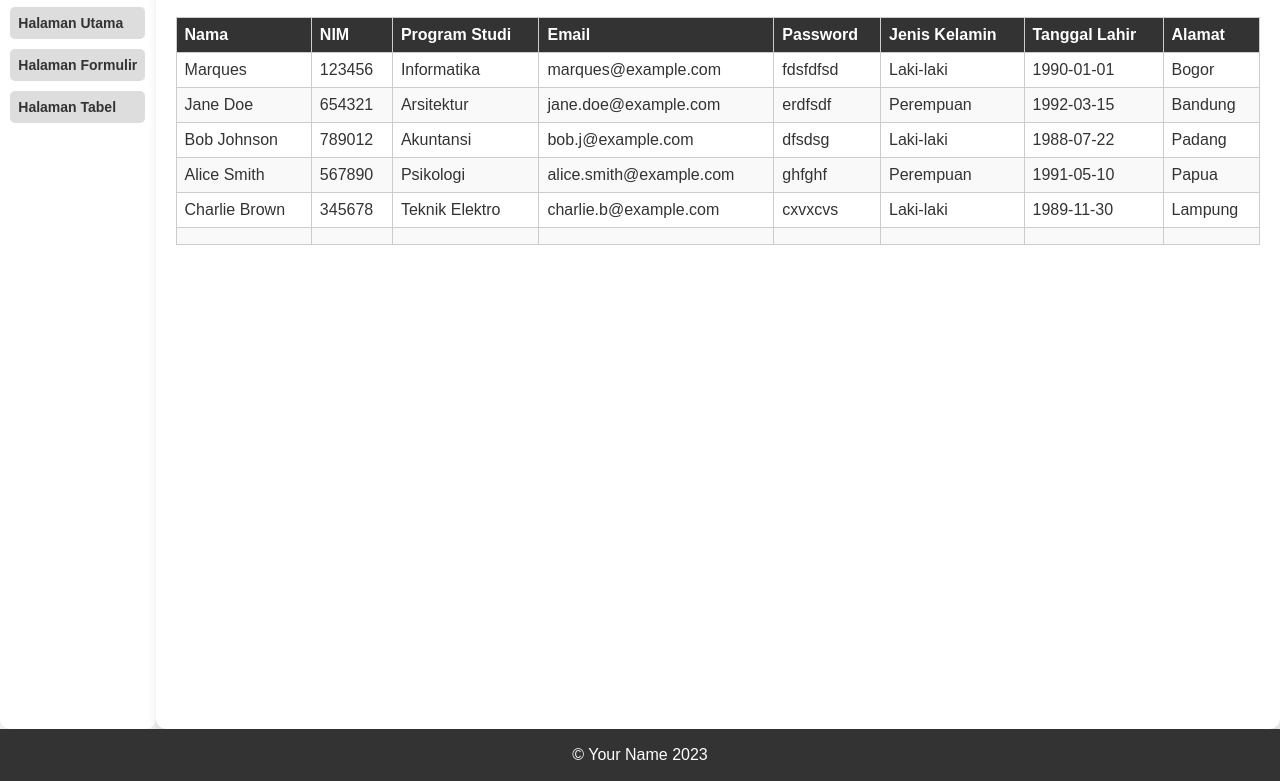
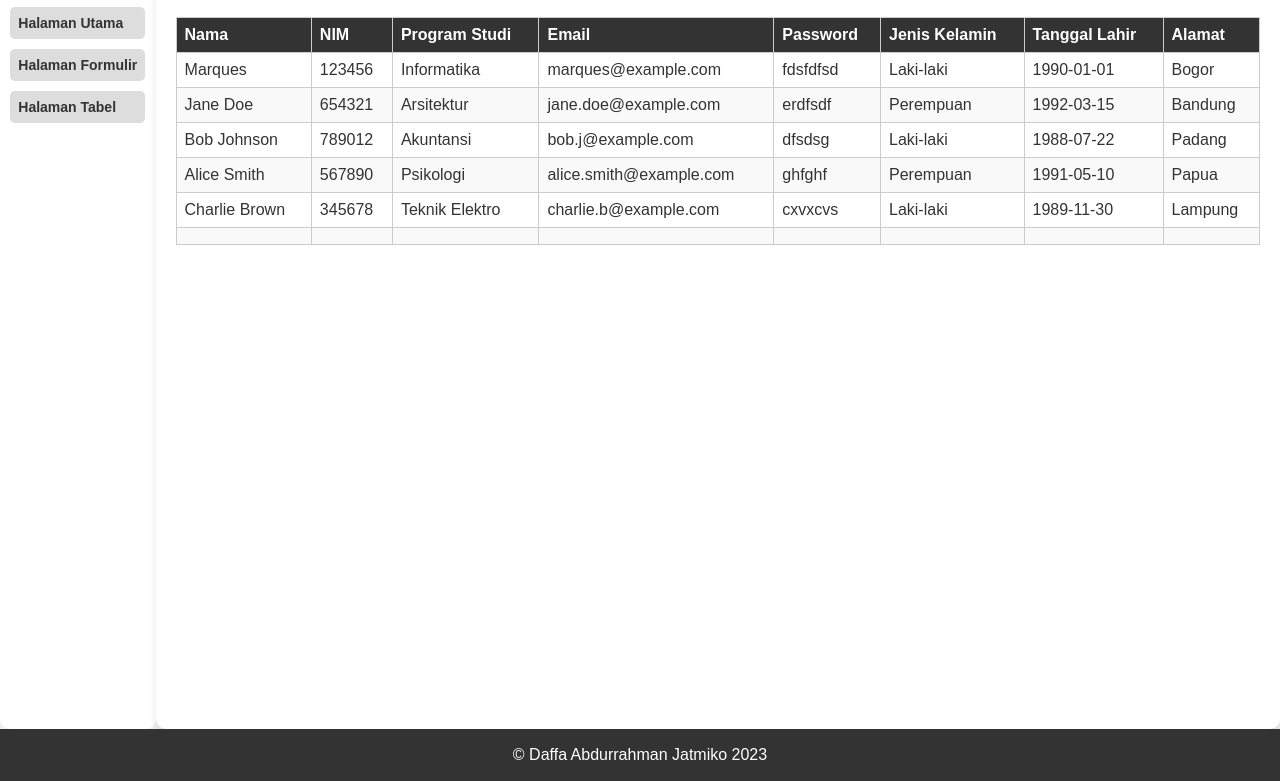
Before and after one commit to DaffaJatmiko/121140181-DaffaAbdurrahmanJatmiko.github.io, a plain HTML site: page pages/tabel.html in a window 1280 px wide. Shown: the part 163-944 px from the top of the page. Drawn offline with Linux system fonts and the light colour scheme.

Commit message:
update tabel

```diff
--- a/pages/tabel.html
+++ b/pages/tabel.html
@@ -106,7 +106,7 @@
       </main>
     </div>
     <footer>
-      <p>&copy; Your Name 2023</p>
+      <p>&copy; Daffa Abdurrahman Jatmiko 2023</p>
     </footer>
   </body>
 </html>
```
